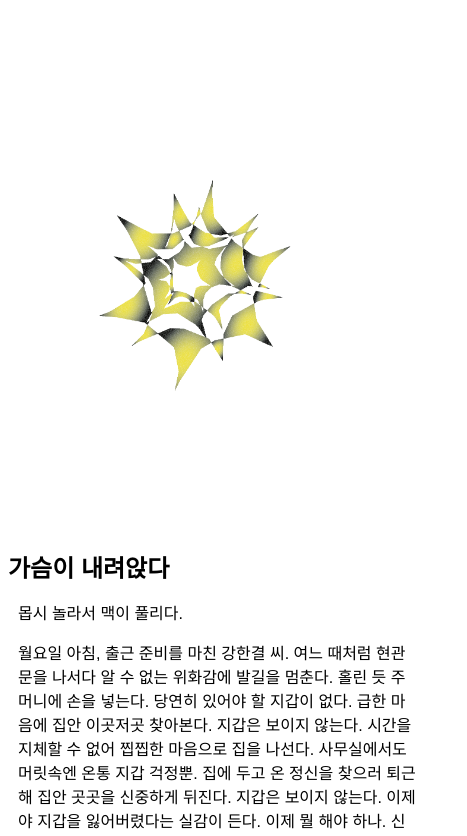
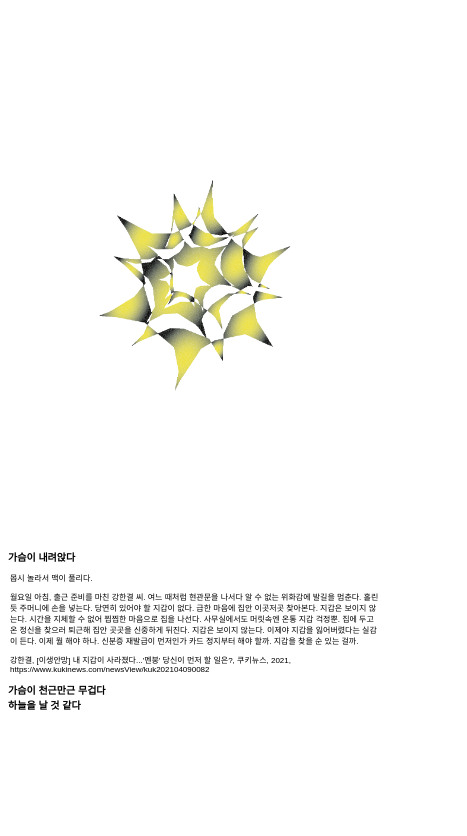
Before and after one commit to YunjiCho/idiom_dictionary, a plain HTML site: page index.html in a window 390 px wide. Both pictures are taken after a click on the element "가슴이 내려앉다". Shown: the top 836 px of the page, 467 px wide, since content can reach past the window. Drawn offline with Linux system fonts and the light colour scheme.

Commit message:
media query add(remove margin)

```diff
--- a/index.html
+++ b/index.html
@@ -94,9 +94,6 @@
         --color-25: #3d3df5;
         --color-26: #f5ab3d;
         /* Define more border colors using --color-N pattern */
-      }
-      .text-container1 {
-        background-color: var(-color-1);
       }
 
       .text-container2 {
@@ -206,6 +203,15 @@
         #mainImage {
           max-width: 100%;
           max-height: auto;
+        }
+        p {
+          font-size: 8px; /* 원하는 글자 크기로 변경하세요 */
+          padding-left: 2px;
+          padding-right: 2px;
+        }
+        h2 {
+          font-weight: bold;
+          font-size: 10px; /* 원하는 글자 크기로 변경하세요 */
         }
       }
     </style>
```
